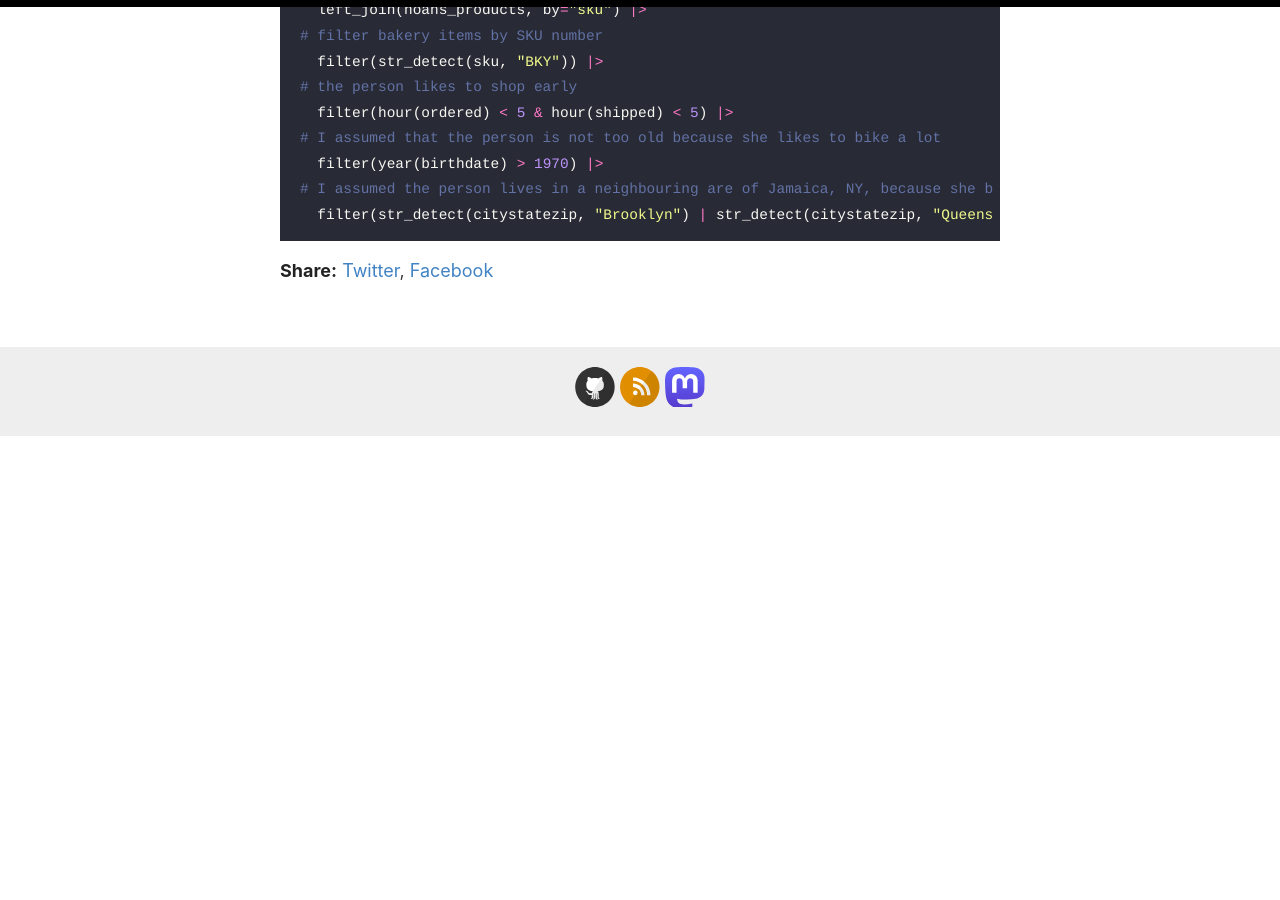
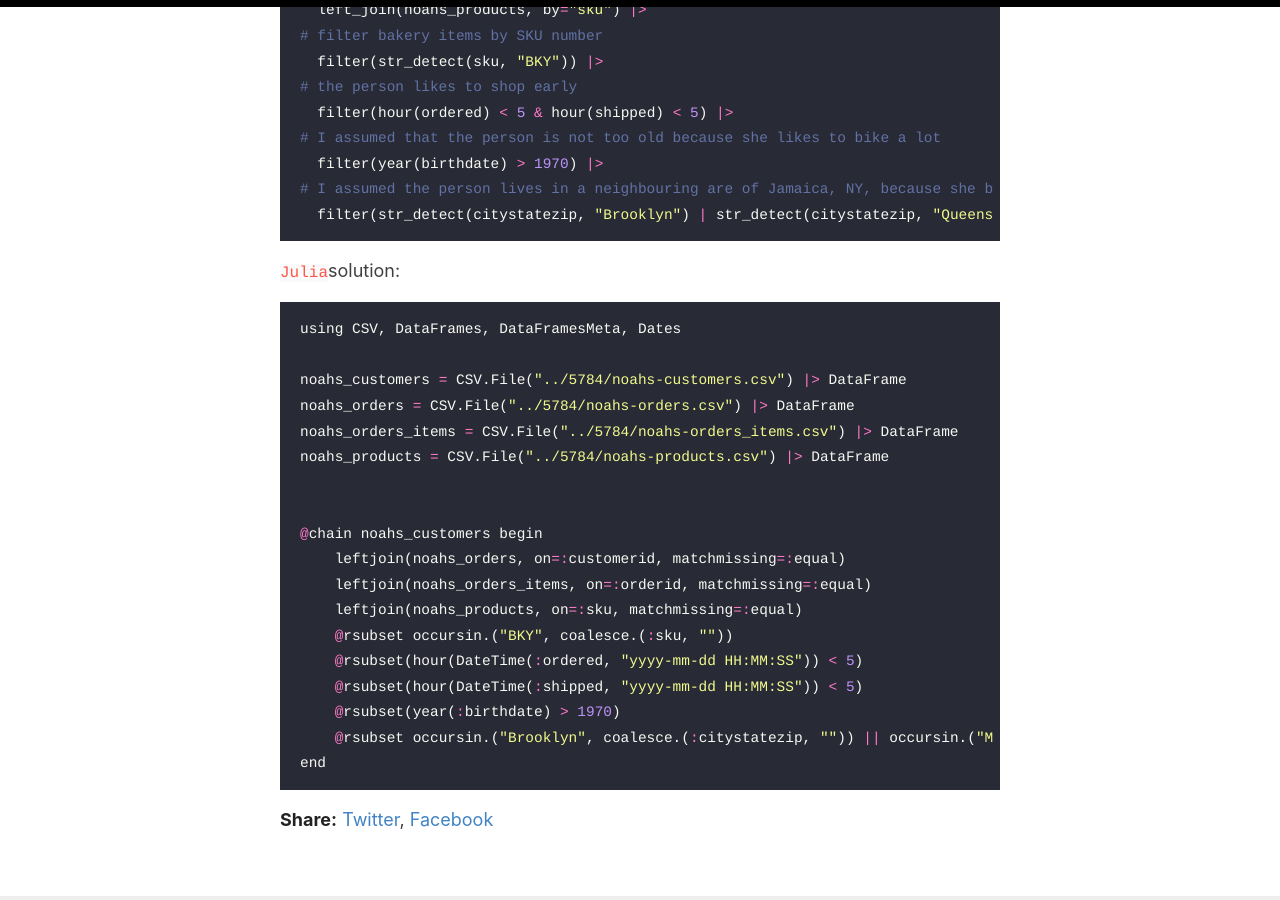
Before and after one commit to krz/krz.github.io, a Jekyll site: the page built from _posts/2023-12-08-hanukkah-of-data.md, in a window 1280 px wide and 900 px high, scrolled down 3962 px. Built offline with Jekyll 4.4.1, drawn with Linux system fonts in a browser that asks for light colours; before the commit the page ends 4398 px from its top, so only the background shows below that.

Commit message:
add Julia solution

````diff
--- a/_posts/2023-12-08-hanukkah-of-data.md
+++ b/_posts/2023-12-08-hanukkah-of-data.md
@@ -150,3 +150,25 @@ noahs_customers |>
 # I assumed the person lives in a neighbouring are of Jamaica, NY, because she biked there
   filter(str_detect(citystatezip, "Brooklyn") | str_detect(citystatezip, "Queens"))
 ```
+
+`Julia`solution:
+```R
+using CSV, DataFrames, DataFramesMeta, Dates
+
+noahs_customers = CSV.File("../5784/noahs-customers.csv") |> DataFrame
+noahs_orders = CSV.File("../5784/noahs-orders.csv") |> DataFrame
+noahs_orders_items = CSV.File("../5784/noahs-orders_items.csv") |> DataFrame
+noahs_products = CSV.File("../5784/noahs-products.csv") |> DataFrame
+
+
+@chain noahs_customers begin
+    leftjoin(noahs_orders, on=:customerid, matchmissing=:equal)
+    leftjoin(noahs_orders_items, on=:orderid, matchmissing=:equal)
+    leftjoin(noahs_products, on=:sku, matchmissing=:equal)
+    @rsubset occursin.("BKY", coalesce.(:sku, ""))
+    @rsubset(hour(DateTime(:ordered, "yyyy-mm-dd HH:MM:SS")) < 5)
+    @rsubset(hour(DateTime(:shipped, "yyyy-mm-dd HH:MM:SS")) < 5)
+    @rsubset(year(:birthdate) > 1970)
+    @rsubset occursin.("Brooklyn", coalesce.(:citystatezip, "")) || occursin.("Manhattan", coalesce.(:citystatezip, ""))
+end
+```
````
